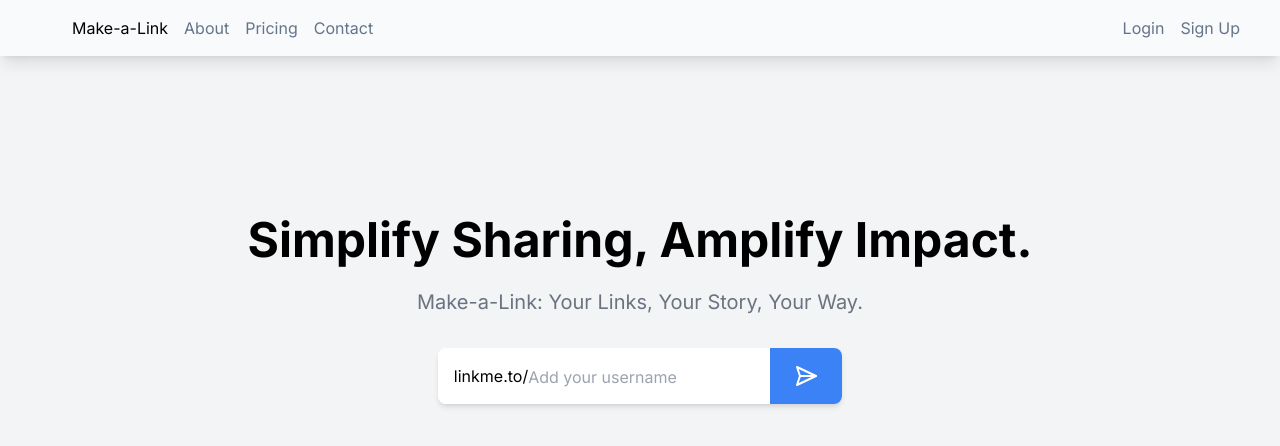
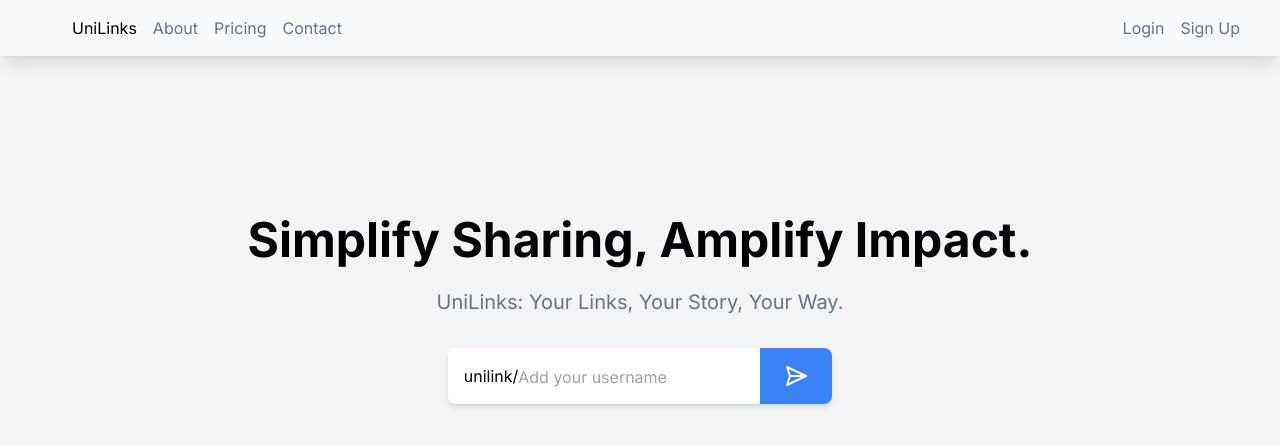
Before and after one commit to Danieldo1/make-a-link, a Next.js app: page / in a window 1280 px wide. Shown: the top 446 px of the page. Built offline with nearby package versions, Linux system fonts and the light colour scheme; no server answers.

Commit message:
Changing name

```diff
--- a/src/app/(app)/layout.js
+++ b/src/app/(app)/layout.js
@@ -14,8 +14,8 @@ import mongoose from 'mongoose'
 
 
 export const metadata = {
-  title: 'Make-a-Link',
-  description: 'Simplify Sharing, Amplify Impact. Make-a-Link: Your Links, Your Story, Your Way',
+  title: 'UniLinks',
+  description: 'Simplify Sharing, Amplify Impact. UniLinks: Your Links, Your Story, Your Way',
 }
 
 export default async function RootLayout({ children,...rest }) {
--- a/src/app/(default)/layout.js
+++ b/src/app/(default)/layout.js
@@ -5,8 +5,8 @@ import Nav from '@/components/Nav'
 const inter = Inter({ subsets: ['latin'] })
 
 export const metadata = {
-  title: 'Make-a-Link',
-  description: 'Simplify Sharing, Amplify Impact. Make-a-Link: Your Links, Your Story, Your Way.',
+  title: 'UniLinks',
+  description: 'Simplify Sharing, Amplify Impact. UniLinks: Your Links, Your Story, Your Way.',
 }
 
 export default function RootLayout({ children }) {
--- a/src/app/(page)/[username]/layout.js
+++ b/src/app/(page)/[username]/layout.js
@@ -1,8 +1,8 @@
 import '../../globals.css'
 
 export const metadata = {
-  title: 'Make-a-Link',
-  description: 'Simplify Sharing, Amplify Impact. Make-a-Link: Your Links, Your Story, Your Way',
+  title: 'UniLinks',
+  description: 'Simplify Sharing, Amplify Impact. UniLinks: Your Links, Your Story, Your Way',
 }
 
 export default function RootLayout({ children }) {
--- a/src/components/Hero.js
+++ b/src/components/Hero.js
@@ -7,7 +7,7 @@ const Hero = ({user}) => {
     <section className='p-4 pt-32 text-center'>
     <div className=' mb-8 text-center'>
       <h1 className="text-5xl font-bold">Simplify Sharing, Amplify Impact.</h1>
-      <h2 className='text-gray-500 text-xl mt-6 '>Make-a-Link: Your Links, Your Story, Your Way.</h2>
+      <h2 className='text-gray-500 text-xl mt-6 '>UniLinks: Your Links, Your Story, Your Way.</h2>
     </div>
 
        <HeroForm user={user}  />
--- a/src/components/Nav.js
+++ b/src/components/Nav.js
@@ -12,7 +12,7 @@ const Nav = async () => {
         <div className='max-w-7xl justify-between px-6 flex mx-auto '>
     <div className='flex items-center gap-4 md:px-8'>
       <Link href="/">
-        Make-a-Link
+        UniLinks
       </Link>
       <nav className='flex gap-4 text-slate-500' >
         <Link href="/about">
--- a/src/components/forms/HeroForm.js
+++ b/src/components/forms/HeroForm.js
@@ -38,7 +38,7 @@ const router = useRouter()
     <form
     onSubmit={handleSubmit}
     className='inline-flex shadow-md items-center bg-white shadow-gray/50 rounded-lg  '>
-    <span className="bg-white py-4 pl-4 rounded-lg ">linkme.to/</span>
+    <span className="bg-white py-4 pl-4 rounded-lg ">unilink/</span>
       <input
       type="text"
       placeholder="Add your username"
```
